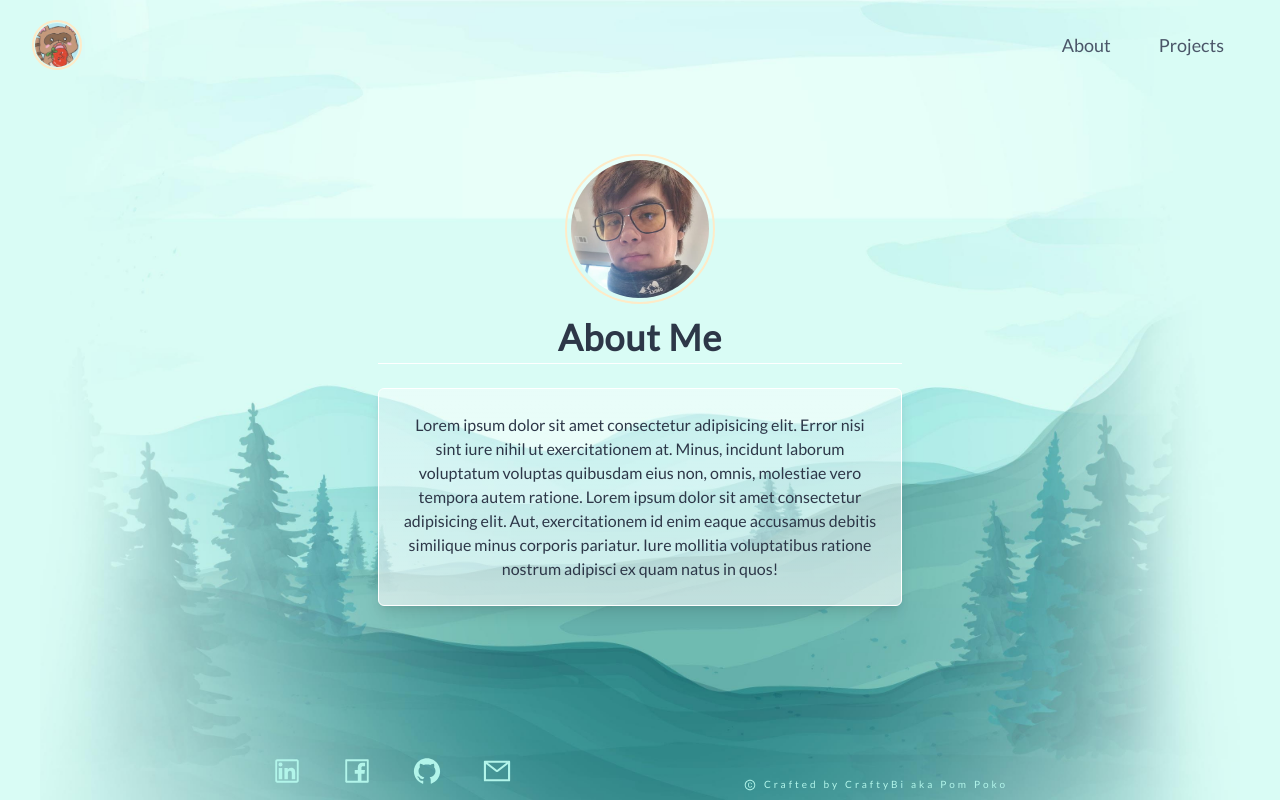
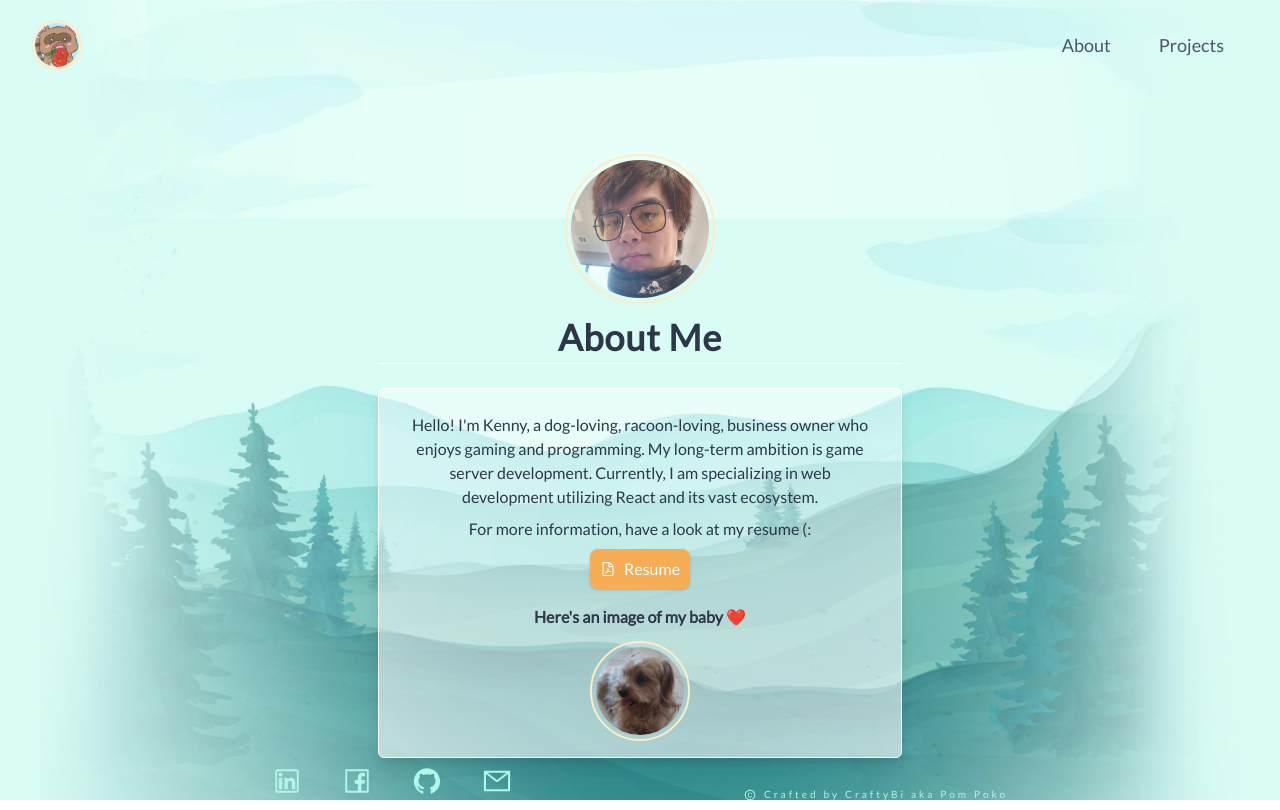
Before and after one commit to PomPoko-lab/Portfolio, a React (Create React App) app: page / in a window 1280 px wide. Both pictures are taken after a click on the link "About". Built offline with nearby package versions, Linux system fonts and the light colour scheme.

Commit message:
Initial About Page

```diff
--- a/public/index.html
+++ b/public/index.html
@@ -21,7 +21,7 @@
       work correctly both with client-side routing and a non-root public URL.
       Learn how to configure a non-root public URL by running `npm run build`.
     -->
-    <title>Kenny Cao - Pom Poko</title>
+    <title>Kenny Cao's Portfolio</title>
   </head>
   <body>
     <noscript>You need to enable JavaScript to run this app.</noscript>
--- a/src/components/ProjectItem.jsx
+++ b/src/components/ProjectItem.jsx
@@ -66,12 +66,13 @@ const ProjectItem = ({ project }) => {
             {project.techs.map((item) => (
               <Text
                 color='whiteAlpha.800'
-                background='orange.600'
+                background='orange.300'
                 borderRadius='lg'
                 display='inline'
                 fontSize='sm'
                 py='1'
                 px='2'
+                shadow='base'
               >
                 {item}
               </Text>
--- a/src/pages/AboutMe.jsx
+++ b/src/pages/AboutMe.jsx
@@ -4,10 +4,16 @@ import {
   Heading,
   Text,
   Image,
+  Link,
+  Center,
+  Icon,
   SlideFade,
 } from '@chakra-ui/react';
 
+import { AiOutlineFilePdf } from 'react-icons/ai';
+
 import myImg from '../assets/MeCropped.jpg';
+import bibiImg from '../assets/Bibi.jpg';
 
 const AboutMe = () => {
   return (
@@ -58,20 +64,63 @@ const AboutMe = () => {
         <Box
           color='gray.700'
           p='6'
+          pb='4'
           background='linear-gradient(rgba(255,255,255,0.4),rgba(255,255,255,0.6))'
           border='1px solid white'
           shadow='lg'
           borderRadius='md'
         >
-          <Text>
-            Lorem ipsum dolor sit amet consectetur adipisicing elit. Error nisi
-            sint iure nihil ut exercitationem at. Minus, incidunt laborum
-            voluptatum voluptas quibusdam eius non, omnis, molestiae vero
-            tempora autem ratione. Lorem ipsum dolor sit amet consectetur
-            adipisicing elit. Aut, exercitationem id enim eaque accusamus
-            debitis similique minus corporis pariatur. Iure mollitia
-            voluptatibus ratione nostrum adipisci ex quam natus in quos!
+          <Text mb='2'>
+            Hello! I'm Kenny, a dog-loving, racoon-loving, business owner who
+            enjoys gaming and programming. My long-term ambition is game server
+            development. Currently, I am specializing in web development
+            utilizing React and its vast ecosystem.
           </Text>
+          <Text mb='2'>For more information, have a look at my resume (:</Text>
+          <Link
+            href={`${process.env.PUBLIC_URL}/assets/Kenny_Cao_ResumeUpdated06-26-22.pdf`}
+            download
+            style={{ textDecoration: 'none' }}
+          >
+            <Center
+              mx='auto'
+              mb='4'
+              display='flex'
+              gap='2'
+              color='white'
+              justifyContent='center'
+              backgroundColor='orange.300'
+              transition='all 200ms ease'
+              width={['auto', '100px']}
+              px='6'
+              py='2'
+              borderRadius='lg'
+              shadow='base'
+              _hover={{
+                filter: 'brightness(1.1)',
+                cursor: 'pointer',
+              }}
+            >
+              <Icon as={AiOutlineFilePdf} />
+              <Text>Resume</Text>
+            </Center>
+          </Link>
+
+          <Text textAlign='center' fontWeight='bold' fontsize='md' mb='3'>
+            Here's an image of my baby ❤️
+          </Text>
+          <Image
+            mx='auto'
+            p='1'
+            objectFit='cover'
+            display='block'
+            boxSize={['80px', '100px']}
+            src={bibiImg}
+            alt='Picture of my yorkie'
+            borderRadius='50em'
+            border='2px solid'
+            borderColor='orange.100'
+          />
         </Box>
       </SlideFade>
     </Container>
```
Also changed, not shown: src/assets/Bibi.jpg (added), 1 other file (tests, documents, lock files or other folders).
